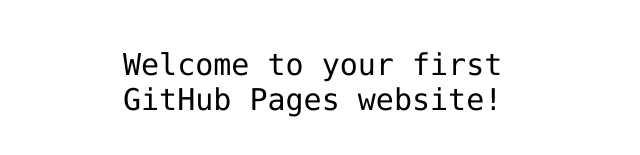
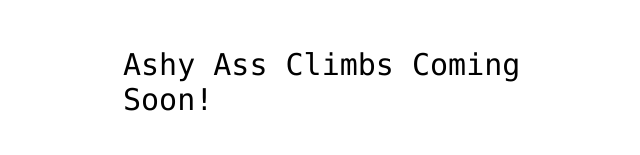
Before and after one commit to BrothaDoom/Crag-Ash, a plain HTML site: page index.html in a window 1280 px wide. Shown: the part 341-496 px from the top of the page, without its empty margins (317-957 px from the left). Drawn offline with Linux system fonts and the light colour scheme.

Commit message:
Update index.html

```diff
--- a/index.html
+++ b/index.html
@@ -3,7 +3,7 @@
 <html>
 <head>
   <meta http-equiv="Content-Type" content="text/html; charset=utf-8"/>
-  <title>my-first-website</title>
+  <title>Crag Ash, Sucka</title>
   <LINK href="styles.css" rel="stylesheet" type="text/css">
 </head>
 
@@ -12,7 +12,7 @@
 <img src="https://octodex.github.com/images/daftpunktocat-thomas.gif" id="octocat" alt="octocat-gif" />
 
 <!-- Change this code here by copy and pasting your template on line 15 -->
-<p>Welcome to your first GitHub Pages website!</p>
+<p>Ashy Ass Climbs Coming Soon!</p>
 
 </body>
 </html>
```
